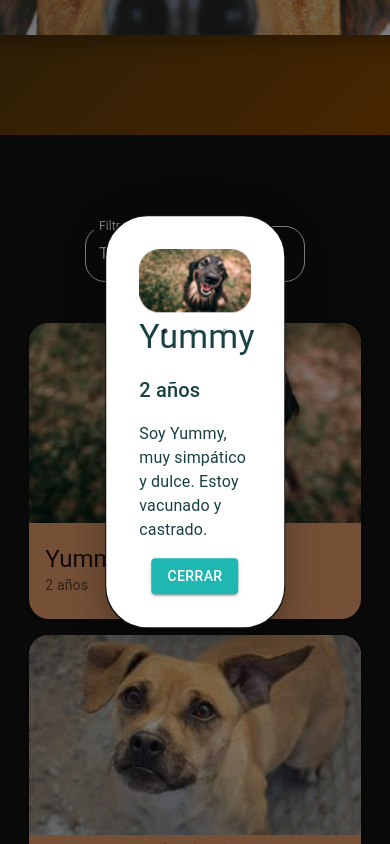
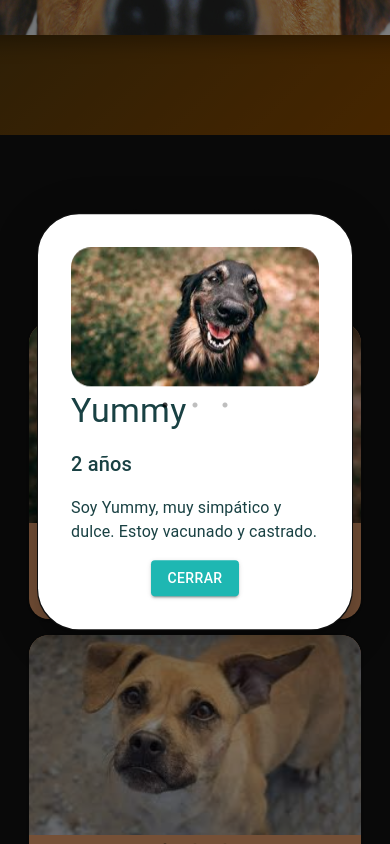
Before and after one commit to No-Country-simulation/c21-71-n-node-react, a Next.js app in the folder apps/next-app/: page /adoption in a window 390 px wide. Both pictures are taken after a click on the picture 195 px from the left and 1410 px from the top of the page. Shown: the part 988-1832 px from the top of the page. Built offline with nearby package versions, Linux system fonts and the light colour scheme.

Commit message:
style 💎: Update modal width styling for responsive design.

```diff
--- a/apps/next-app/src/components/Galery/Galery.tsx
+++ b/apps/next-app/src/components/Galery/Galery.tsx
@@ -242,7 +242,7 @@ const Galery: React.FC = () => {
                         top: '50%',
                         left: '50%',
                         transform: 'translate(-50%, -50%)',
-                        width: '45vw',
+                        width: {xs:'80vw', md:'45vw'},
                         height: 'auto',
                         bgcolor: 'background.paper',
                         borderRadius: 10,
```
